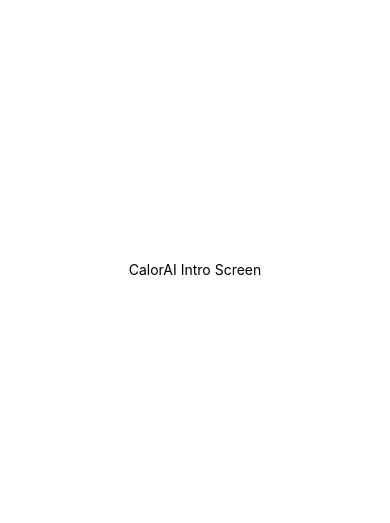
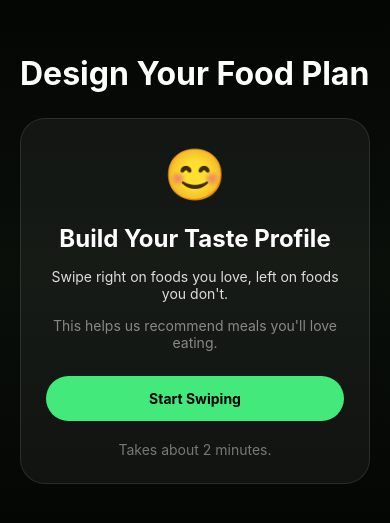
Before and after one commit to mudit465/calorai-taste-profile, a React Native app: screen / in a window 390 px wide. Shown: the part 153-676 px from the top of the page. Built offline with nearby package versions, Linux system fonts and the light colour scheme.

Commit message:
Create onboarding intro screen

```diff
--- a/src/screens/IntroScreen.tsx
+++ b/src/screens/IntroScreen.tsx
@@ -1,15 +1,90 @@
-import { View, Text } from "react-native";
+import { View, Text, TouchableOpacity, StyleSheet } from "react-native";
+import { LinearGradient } from "expo-linear-gradient";
 
 export default function IntroScreen() {
   return (
-    <View
-      style={{
-        flex: 1,
-        justifyContent: "center",
-        alignItems: "center",
-      }}
+    <LinearGradient
+      colors={["#000000", "#0a0f0a", "#000000"]}
+      style={styles.container}
     >
-      <Text>CalorAI Intro Screen</Text>
-    </View>
+      <Text style={styles.header}>Design Your Food Plan</Text>
+
+      <View style={styles.card}>
+        <Text style={styles.emoji}>😊</Text>
+
+        <Text style={styles.title}>Build Your Taste Profile</Text>
+
+        <Text style={styles.subtitle}>
+          Swipe right on foods you love, left on foods you don't.
+        </Text>
+
+        <Text style={styles.small}>
+          This helps us recommend meals you'll love eating.
+        </Text>
+
+        <TouchableOpacity style={styles.button}>
+          <Text style={styles.buttonText}>Start Swiping</Text>
+        </TouchableOpacity>
+
+        <Text style={styles.footer}>Takes about 2 minutes.</Text>
+      </View>
+    </LinearGradient>
   );
 }
+
+const styles = StyleSheet.create({
+  container: {
+    flex: 1,
+    padding: 20,
+    justifyContent: "center",
+  },
+  header: {
+    color: "white",
+    fontSize: 32,
+    fontWeight: "700",
+    marginBottom: 25,
+  },
+  card: {
+    backgroundColor: "rgba(255,255,255,0.05)",
+    borderRadius: 25,
+    padding: 25,
+    borderWidth: 1,
+    borderColor: "rgba(255,255,255,0.1)",
+  },
+  emoji: {
+    fontSize: 50,
+    textAlign: "center",
+    marginBottom: 20,
+  },
+  title: {
+    color: "white",
+    fontSize: 24,
+    fontWeight: "700",
+    textAlign: "center",
+    marginBottom: 15,
+  },
+  subtitle: {
+    color: "#ddd",
+    textAlign: "center",
+    marginBottom: 15,
+  },
+  small: {
+    color: "#888",
+    textAlign: "center",
+    marginBottom: 25,
+  },
+  button: {
+    backgroundColor: "#43E97B",
+    padding: 14,
+    borderRadius: 25,
+    alignItems: "center",
+  },
+  buttonText: {
+    fontWeight: "700",
+  },
+  footer: {
+    color: "#777",
+    textAlign: "center",
+    marginTop: 20,
+  },
+});
```
